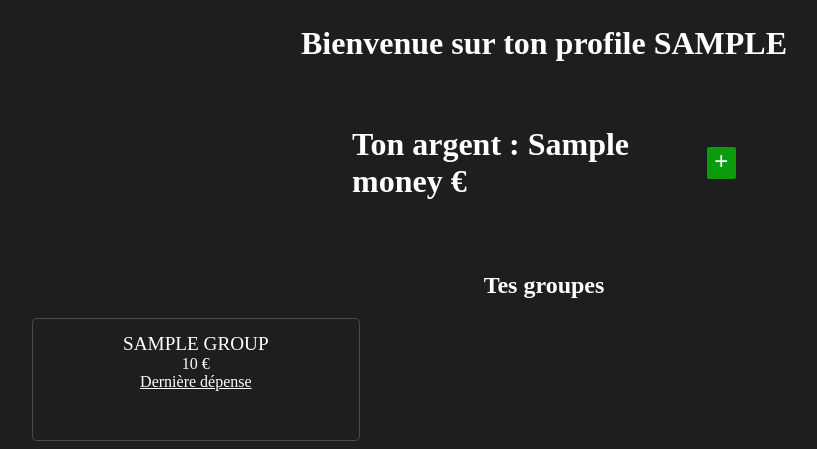
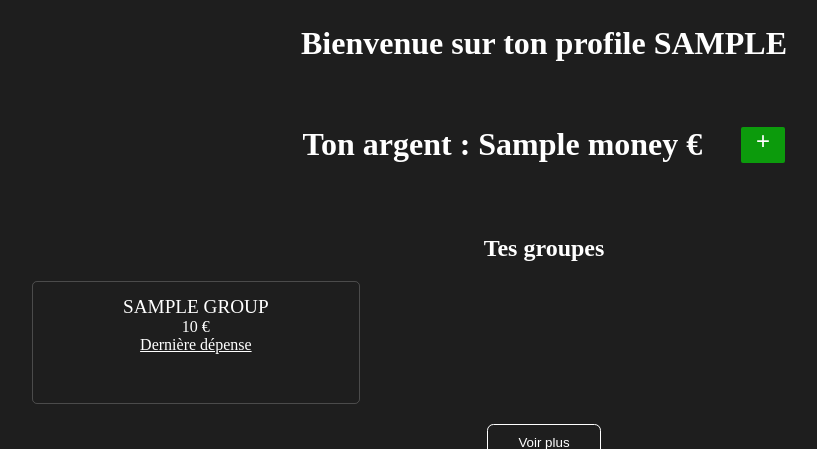
Before and after one commit to Ivan-Lhomme/Fair_count, a PHP site: template templates/user/profile.html.twig in a window 1280 px wide. Shown: the part 68-517 px from the top of the page, without its empty margins (96-913 px from the left). Run offline with PHP 8.4, Linux system fonts and the light colour scheme; the template is opened without the code that fills it: most values are stand-ins (such as "Sample title", 1, 10 or a date in 2020); some libraries are stand-ins or nearby versions.

Commit message:
Grow the size of the money div

```diff
--- a/assets/css/profile.css
+++ b/assets/css/profile.css
@@ -15,7 +15,7 @@ h1{
     margin-top: 5%;
     display: flex;
     justify-content: center;
-    width: 30%;
+    width: 60%;
 }
 #user-money > h2{
     margin: 0;
```
